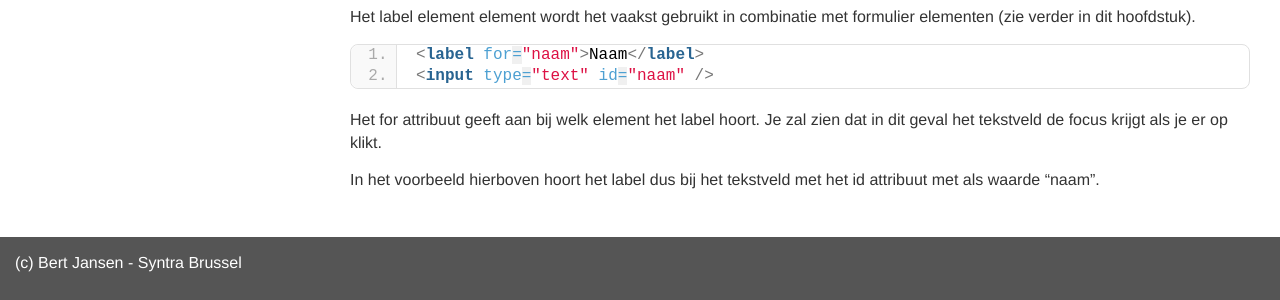
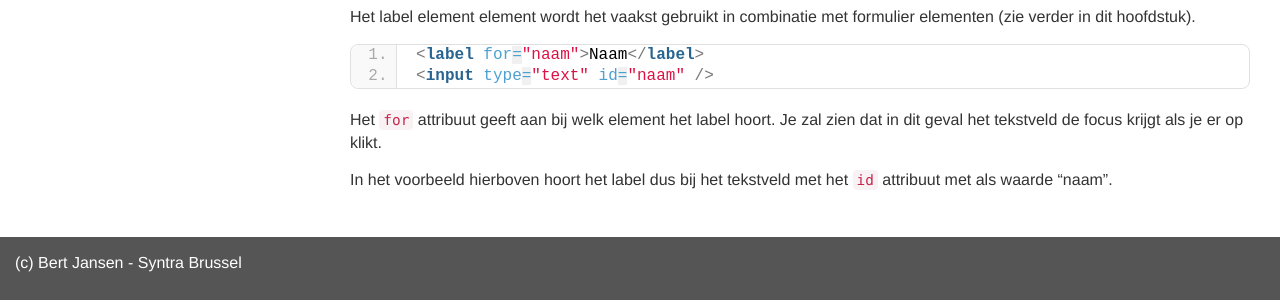
Before and after one commit to Syntra-Brussel/webdesign-av-nj-2021, a Jekyll site: the page built from docs/html/elementen/basis_elementen.md, in a window 1280 px wide and 900 px high, scrolled down 1686 px. Shown: the part 595-895 px from the top of the window. Built offline with Jekyll 4.4.1, drawn with Linux system fonts in a browser that asks for light colours; nearby versions of some CDN libraries.

```diff
--- a/docs/html/elementen/basis_elementen.md
+++ b/docs/html/elementen/basis_elementen.md
@@ -119,6 +119,6 @@ Het label element element wordt het vaakst gebruikt in combinatie met formulier
 &lt;input type=&quot;text&quot; id=&quot;naam&quot; /&gt;
 </pre>
 
-Het for attribuut geeft aan bij welk element het label hoort. Je zal zien dat in dit geval het tekstveld de focus krijgt als je er op klikt.
+Het <code>for</code> attribuut geeft aan bij welk element het label hoort. Je zal zien dat in dit geval het tekstveld de focus krijgt als je er op klikt.
 
-In het voorbeeld hierboven hoort het label dus bij het tekstveld met het id attribuut met als waarde “naam”.
+In het voorbeeld hierboven hoort het label dus bij het tekstveld met het <code>id</code> attribuut met als waarde "naam”.
```
